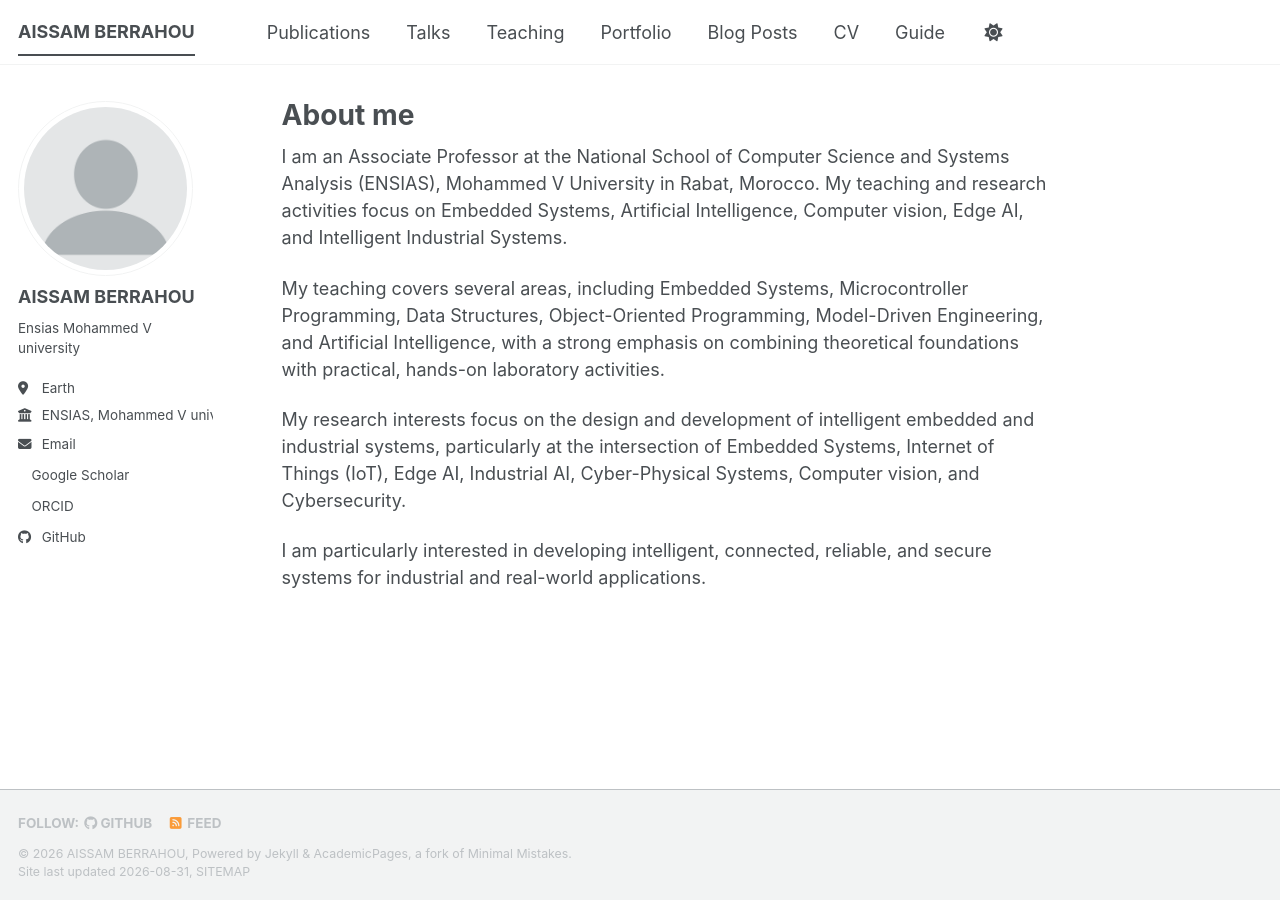
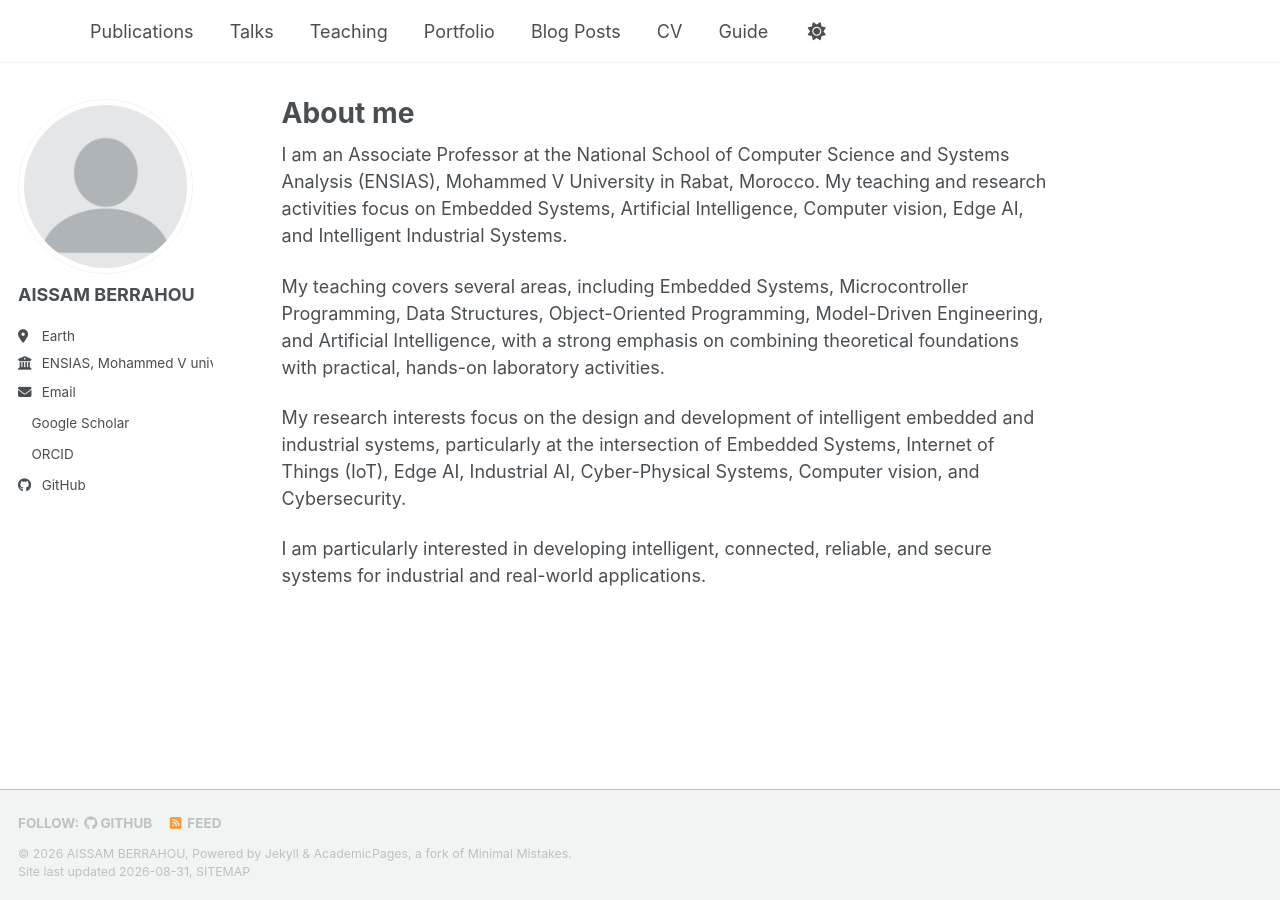
Before and after one commit to aissamberrahou/aissamberrahou.github.io, a Jekyll site: the page built from _pages/about.md, in a window 1280 px wide. Built offline with Jekyll 4.4.1, drawn with Linux system fonts in a browser that asks for light colours; a style sheet for code colours, icons or effects is not loaded.

Commit message:
Update _config.yml

```diff
--- a/_config.yml
+++ b/_config.yml
@@ -9,7 +9,7 @@
 # Basic Site Settings
 locale                   : "en-US"
 site_theme               : "default" # The available themes options are "default", "air", "sunrise", "mint", "dirt" and "contrast"
-title                    : "AISSAM BERRAHOU"
+title                    : ""
 title_separator          : "-"
 name                     : &name "AISSAM BERRAHOU"
 description              : &description "Aissam BERRAHOU Name's academic portfolio"   # Update this with a general description of your site, this is the default if not overridden by a page
@@ -26,7 +26,7 @@ author:
   avatar           : "profile.png"
   name             : "AISSAM BERRAHOU"
   pronouns         : # example: "she/her"
-  bio              : "Ensias Mohammed V university"
+  bio              : ""
   location         : "Earth"
   employer         : "ENSIAS, Mohammed V university"
   uri              : # URL
```
